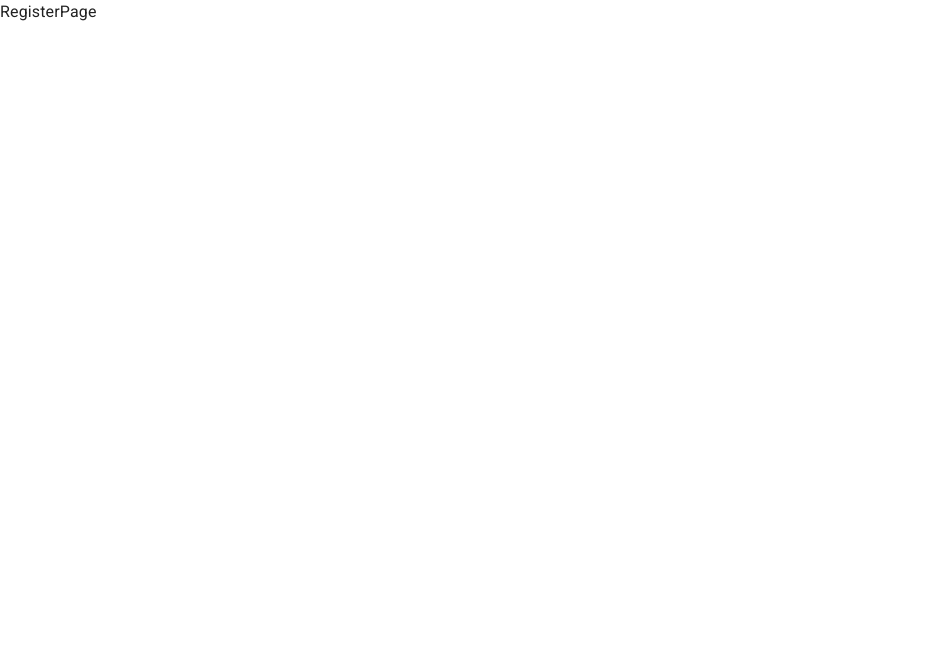
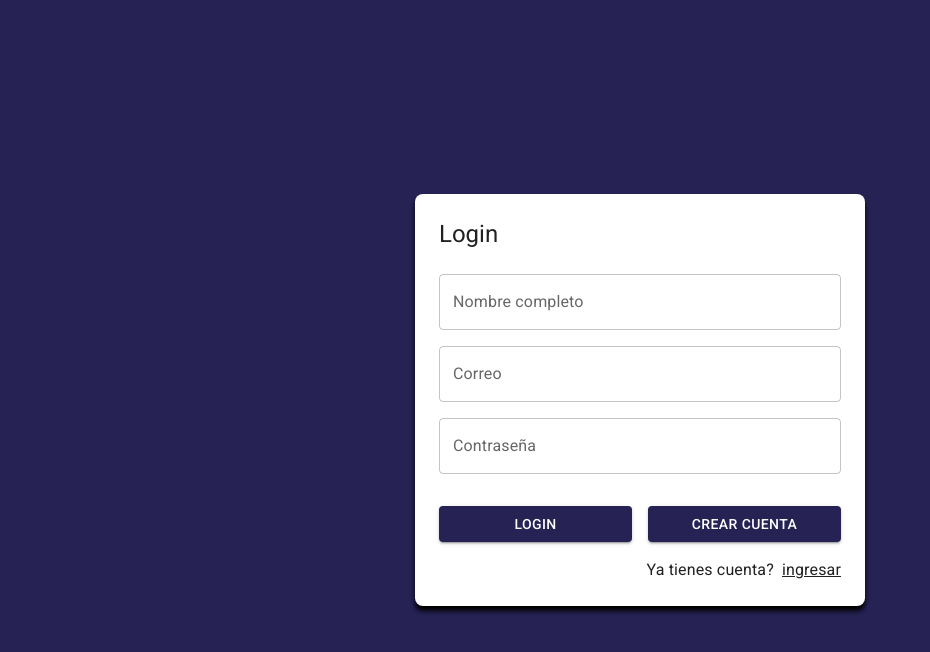
Before and after one commit to Mariacabriles29/Journal-App, a React (Vite) app: page /auth/register in a window 1280 px wide. Shown: the top 652 px of the page, without its empty margins (0-930 px from the left). Built offline with nearby package versions, Linux system fonts and the light colour scheme.

Commit message:
feat: create register page

```diff
--- /dev/null
+++ b/src/auth/layout/AuthLayout.jsx
@@ -0,0 +1,34 @@
+import { Grid, Typography } from '@mui/material';
+
+
+export const AuthLayout = ({children, title=''}) => {
+  return (
+
+    <Grid
+      container
+      spacing={ 0 }
+      direction="column"
+      alignItems="center"
+      justifyContent="center"
+      sx={{ minHeight: '100vh', backgroundColor: 'primary.main', padding: 4 }}
+    >
+
+      <Grid item
+       className='box-shadow'
+       xs={ 3 }
+       sx={{
+            width: { sm: 450 },
+            backgroundColor: 'white',
+            padding: 3,
+            borderRadius: 2
+        }}>
+
+          <Typography variant='h5' sx={{ mb: 1 }}>{title}</Typography>
+          {children}
+
+        </Grid>
+
+    </Grid>
+
+  )
+}
--- a/src/auth/pages/LoginPage.jsx
+++ b/src/auth/pages/LoginPage.jsx
@@ -1,37 +1,20 @@
 import { Google } from "@mui/icons-material";
 import { Button, Grid, TextField, Typography,Link } from "@mui/material";
 import { Link as RouterLink } from "react-router-dom";
+import { AuthLayout } from "../layout/AuthLayout";
 export const LoginPage = () => {
   return (
-    <Grid
-      container
-      spacing={0}
-      direction="column"
-      alignItems="center"
-      justifyContent="center"
-      /* Para establecer tama#o y color  es moado porque en el archivo themePurple lo defini asi */
-      sx={{ minHeight: "100vh", backgroundColor: "primary.main", padding: 4 }}
-    >
-      <Grid
-        item
-        className="box-shadow"
-        /*xs par el tama#p de las pantalla  */
-        xs={3}
-        sx={{ backgroundColor: "white", padding: 3, borderRadius: 2 }}
-      >
-        <Typography variant="h5" sx={{ mb: 1 }}>
-          Login
-        </Typography>
+   <AuthLayout title="Login">
         <form>
           <Grid container>
             <Grid item xs={12} sx={{ mt: 2 }}>
               <TextField
-                label="correo"
+                label="CSorreo"
                 type="email"
                 placeholder="correo@google.com"
                 fullWidth
               />
-            </Grid>
+          </Grid>
             <Grid item xs={12} sx={{ mt: 2 }}>
               <TextField
                 label="Contraseña"
@@ -58,7 +41,9 @@
             </Grid>
           </Grid>
         </form>
-      </Grid>
-    </Grid>
+
+   </AuthLayout>
+
+
   );
 };
--- a/src/auth/pages/RegisterPage.jsx
+++ b/src/auth/pages/RegisterPage.jsx
@@ -1,7 +1,56 @@
 
+import { Button, Grid, TextField, Typography,Link } from "@mui/material";
+import { Link as RouterLink } from "react-router-dom";
+import { AuthLayout } from "../layout/AuthLayout";
 
 export const RegisterPage = () => {
   return (
-    <div>RegisterPage</div>
+    <AuthLayout title="Login">
+    <form>
+      <Grid container>
+      <Grid item xs={12} sx={{ mt: 2 }}>
+          <TextField
+            label="Nombre completo"
+            type="name"
+            placeholder="Nombre completo"
+            fullWidth
+          />
+      </Grid>
+        <Grid item xs={12} sx={{ mt: 2 }}>
+          <TextField
+            label="Correo"
+            type="email"
+            placeholder="correo@google.com"
+            fullWidth
+          />
+      </Grid>
+        <Grid item xs={12} sx={{ mt: 2 }}>
+          <TextField
+            label="Contraseña"
+            type="password"
+            placeholder="Contraseña"
+            fullWidth
+          />
+        </Grid>
+        <Grid container spacing={2} sx={{ mb: 2, mt: 2 }}>
+          <Grid item xs={12} sm ={6}>
+            <Button variant="contained" fullWidth >Login</Button>
+          </Grid>
+          <Grid item xs={12} sm ={6}>
+            <Button variant="contained" fullWidth >
+              Crear cuenta
+            </Button>
+          </Grid>
+        </Grid>
+        <Grid container direction='row' justifyContent='end'>
+          <Typography sx={{mr:1}}>Ya tienes cuenta?</Typography>
+          <Link component={RouterLink} color='inherit' to="/auth/login">ingresar</Link>
+
+
+        </Grid>
+      </Grid>
+    </form>
+
+</AuthLayout>
   )
 }
```
